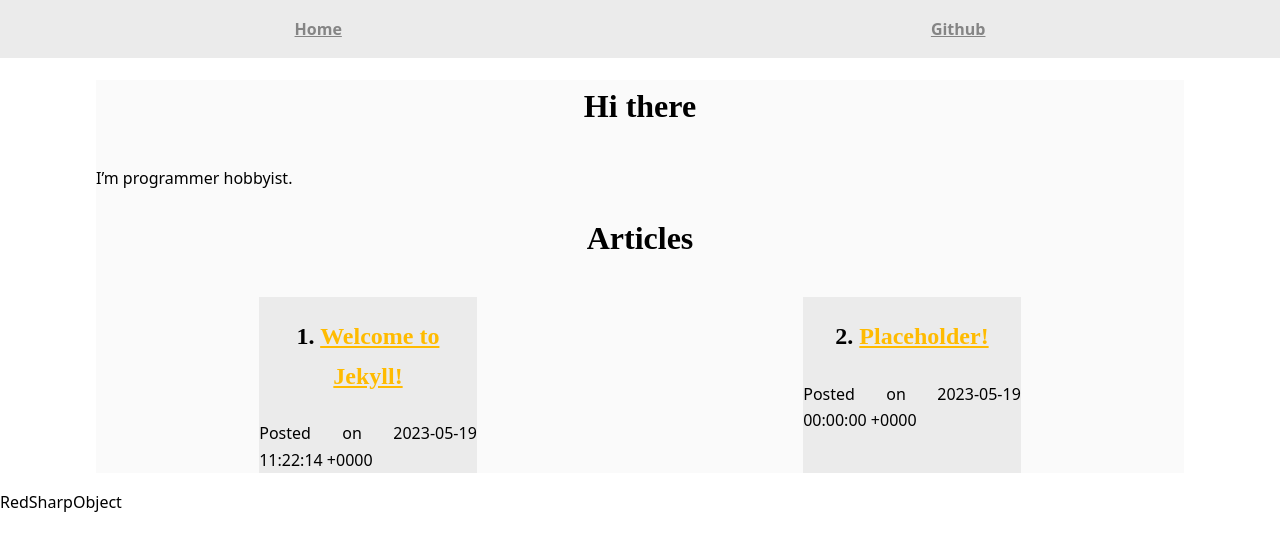
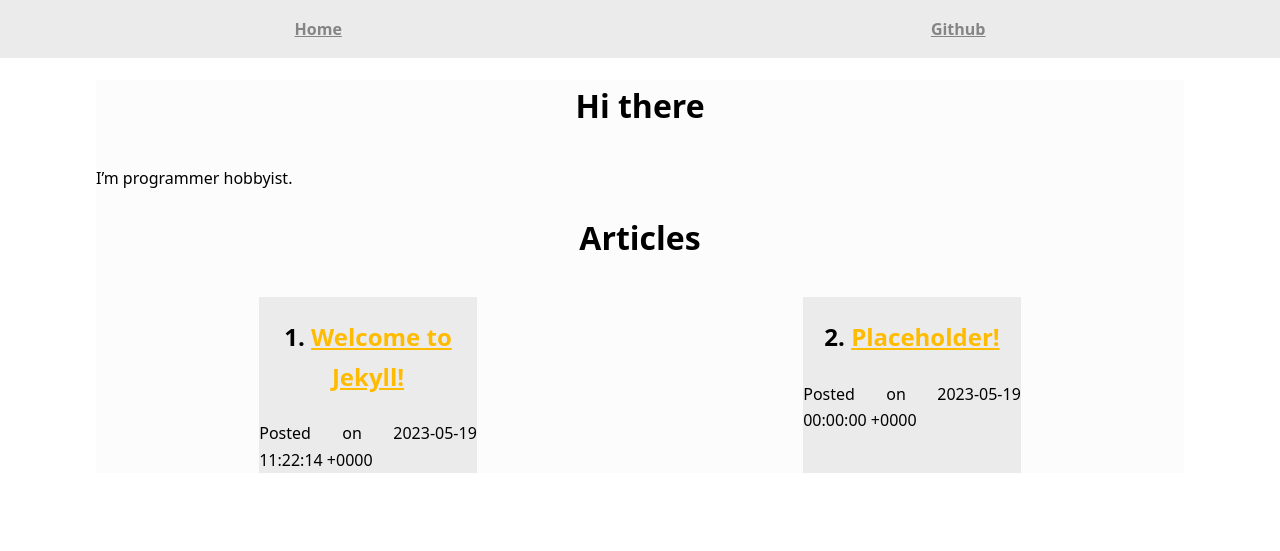
Before and after one commit to Foxelyss/Foxelyss.github.io, a Jekyll site: the page built from index.md, in a window 1280 px wide. Shown: the top 551 px of the page. Built offline with Jekyll 4.4.1, drawn with Linux system fonts in a browser that asks for light colours; our own code applies the rules of GitHub Pages for plain Markdown files.

Commit message:
simplifying css

```diff
--- a/_includes/footer.html
+++ b/_includes/footer.html
@@ -1 +1 @@
-<footer>RedSharpObject</footer>
+<footer></footer>
--- a/_includes/header.html
+++ b/_includes/header.html
@@ -1,5 +1,5 @@
 <nav>
-  <ul>
+  <ul class="container">
     <li><a href="/">Home</a></li>
     <li><a href="https://github.com/RedSharpObject">Github</a></li>
   </ul>
--- a/styles/basic.css
+++ b/styles/basic.css
@@ -19,10 +19,7 @@
 }
 
 nav > ul {
-  display: flex;
   justify-content: space-between;
-
-  padding-left: 0;
   width: 100%;
 }
 
@@ -42,13 +39,12 @@
 
   text-align: justify;
 
-  background-color: hsl(0, 0%, 98%);
+  background-color: hsl(0, 0%, 99%);
 }
 
 h1,
 h2 {
   text-align: center;
-  font-family: Cantarell;
   margin-bottom: 1em;
 }
 
```
